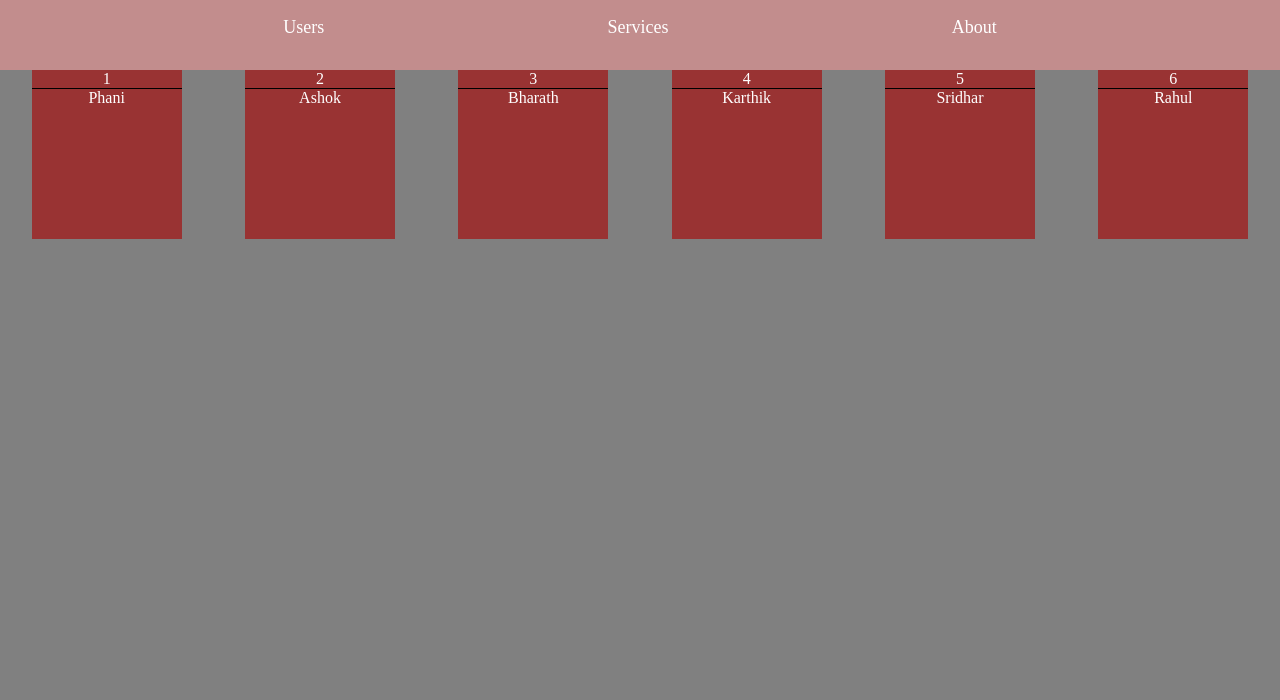
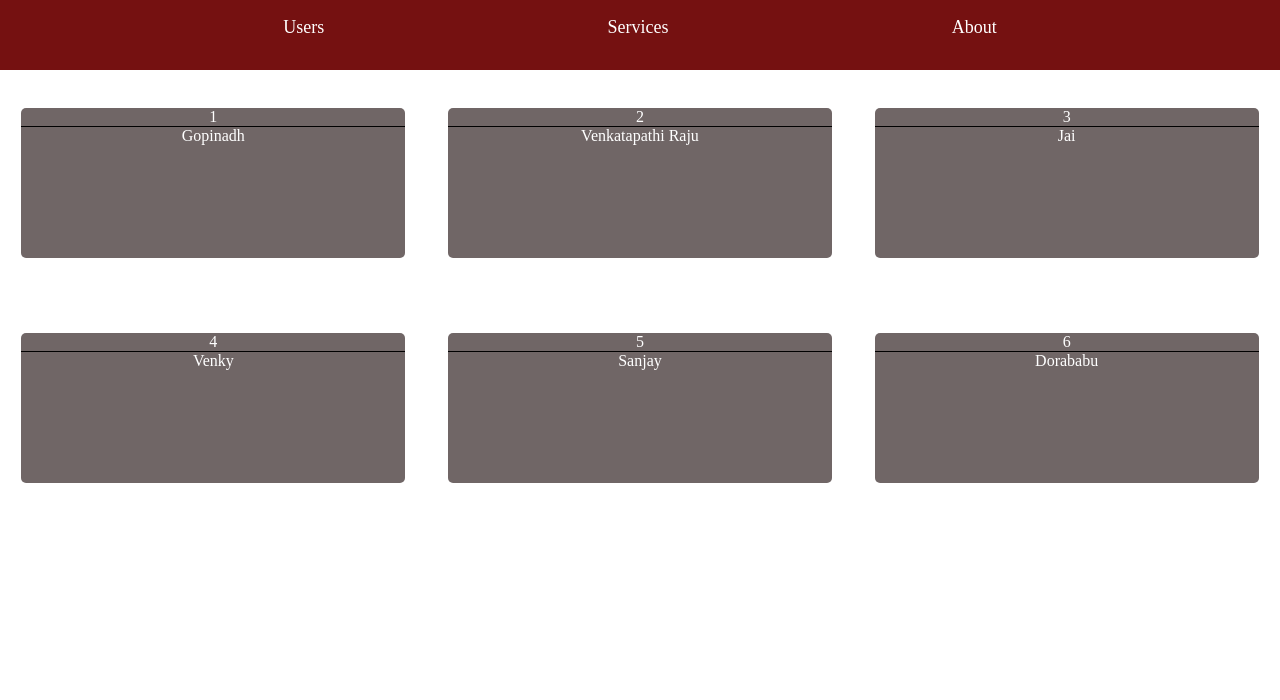
Before and after one commit to phanivyasc/Test_Project, a plain HTML site: page Layouts/8112019/assignment1.html in a window 1280 px wide. Shown: the part 100-800 px from the top of the page. Drawn offline with Linux system fonts and the light colour scheme.

Commit message:
final changes done

```diff
--- a/Layouts/8112019/assignment1.html
+++ b/Layouts/8112019/assignment1.html
@@ -4,70 +4,70 @@
     <style>
         .header{
                     border-bottom:1px solid black;
+                    color:white;
                     text-align:center;
-                    width:150px;
+                }
+
+          .body{
                     color:white;
-                    background-color:rgb(153, 51, 51);
-                    width:150pxpx;
-                 }
-        .body{
                     text-align:center;
-                    color:white;
-                    background-color:rgb(153, 51, 51);
+                }
+
+            #ID1{
+                    width:30%;
                     height:150px;
-        }
+                    background-color:rgb(112, 102, 102);
+                    border-radius:5px;
+                }
     </style>
 </head>
-<body class = "page_body" style = "background-color:gray;margin:0px">
-    <div class = "header_top" style = "display:flex;justify-content:space-between;align-items:center;background-color:rgb(97, 97, 172);height:85px;">
+
+<body class = "page_body" style = "margin:0px">
+
+    <div class = "header_top" style = "display:flex;justify-content:space-between;align-items:center;background-color:rgb(27, 27, 143);height:85px;">
         <div>
             <img src = "vbmlogo.jpg" width ="300" height = "83" style = "margin-top:3px;margin-left:3px" />
         </div>
         <div style = "color:white;font-size:large;margin-right:20px">Logout</div>
     </div>
-    <div class = "header_middle" style = "display:flex;justify-content:space-evenly;align-items:center;background-color:rgb(194, 141, 141);height:85px;">
-        <div style = "color:white;font-size:large">Users</div>
-        <div style = "color:white;font-size:large">Services</div>
-        <div style = "color:white;font-size:large">About</div>
+
+    <div class = "header_middle" style = "display:flex;justify-content:space-evenly;align-items:center;background-color:rgb(117, 17, 17);height:85px;">
+        <a href = "" style = "color:white;font-size:large;text-decoration:none">Users</a>
+        <a href = "" style = "color:white;font-size:large;text-decoration:none">Services</a>
+        <a href = "" style = "color:white;font-size:large;text-decoration:none">About</a>
     </div>
-        <div class = "table_area" style = "display:flex;justify-content:space-around;flex-wrap:wrap;">
-                <div>
+
+    <div class = "table_area" style = "display:flex;justify-content:space-around;flex-wrap:wrap;width:100%;height:450px;align-items:center;">
+
+                <div id = "ID1">
                     <div class = "header">1</div>
-                    <div class = "body">Phani</div>
-                </div>
-                <div>
-                    <div class = "header">2</div>
-                    <div class = "body">Ashok</div>
-                </div>
-                <div>
-                    <div class = "header">3</div>
-                    <div class = "body">Bharath</div>
+                    <div class = "body">Gopinadh</div>
                 </div>
 
-                     <div>
-                        <div class = "header">4</div>
-                        <div class = "body">Karthik</div>
-                    </div>
-                    <div>
-                        <div class = "header">5</div>
-                        <div class = "body">Sridhar</div>
-                    </div>
-                    <div>
-                        <div class = "header">6</div>
-                        <div class = "body">Rahul</div>
-                    </div>
+                <div id = "ID1">
+                    <div class = "header">2</div>
+                    <div class = "body">Venkatapathi Raju</div>
+                </div>
 
-        </div>
+                <div id = "ID1">
+                    <div class = "header">3</div>
+                    <div class = "body">Jai</div>
+                </div>
 
+                <div id = "ID1">
+                    <div class = "header">4</div>
+                    <div class = "body">Venky</div>
+                </div>
 
+                <div id = "ID1">
+                    <div class = "header">5</div>
+                    <div class = "body">Sanjay</div>
+                </div>
 
+                <div id = "ID1">
+                    <div class = "header">6</div>
+                    <div class = "body">Dorababu</div>
+                </div>
+    </div>
 </body>
-
-
-
-
-
-
-
-
 </html>
```
Also changed, not shown: Layouts/8112019/assignment2.html (+24 -21 lines).
